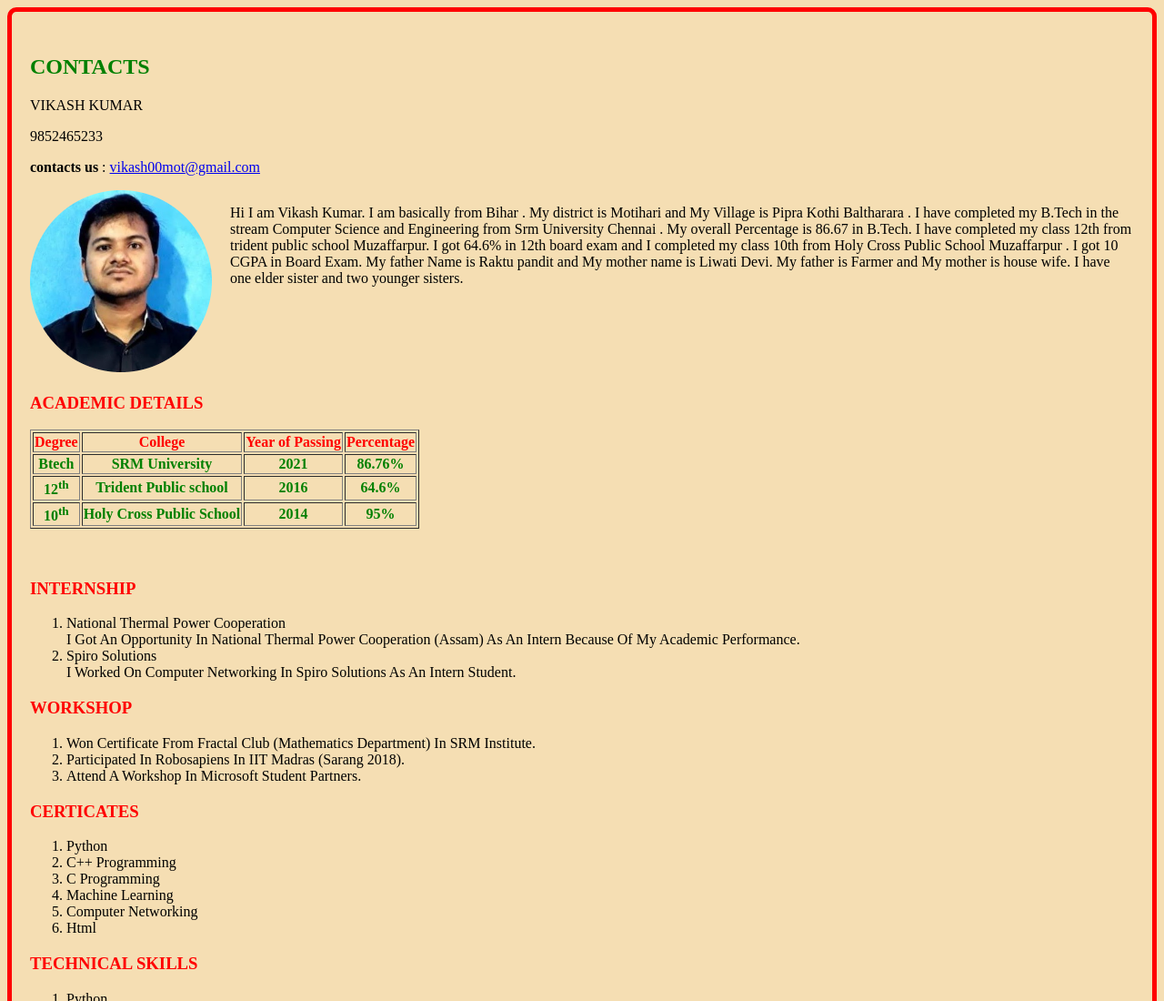
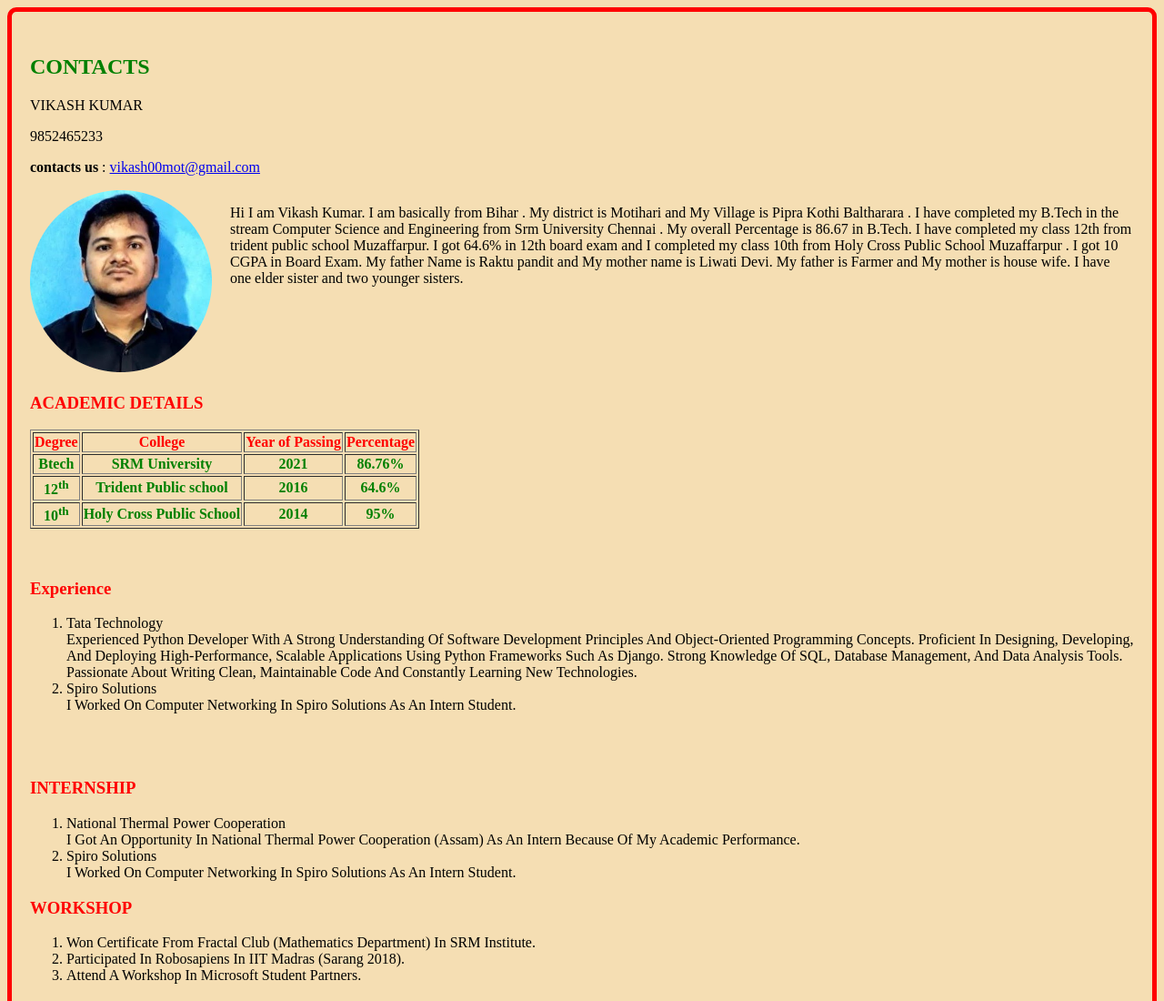
Before and after one commit to VikashKumar27/VikashPortfolio.github.io, a plain HTML site: page index.html in a window 1280 px wide. Shown: the top 1100 px of the page at 91% size. Drawn offline with Linux system fonts and the light colour scheme.

Commit message:
initial commit

```diff
--- a/index.html
+++ b/index.html
@@ -91,6 +91,17 @@
                     </tr>
                 </thead>
             </table>
+
+
+
+            <br><br>
+            <h3 class="heading">Experience</h3>
+            <ol class="text1">
+                <li>Tata Technology</li>
+                Experienced Python developer with a strong understanding of software development principles and object-oriented programming concepts. Proficient in designing, developing, and deploying high-performance, scalable applications using Python frameworks such as Django. Strong knowledge of SQL, database management, and data analysis tools. Passionate about writing clean, maintainable code and constantly learning new technologies.
+                <li>Spiro Solutions</li>
+                I Worked on computer networking in spiro Solutions as an intern Student.
+            </ol>
 
 
 
```
